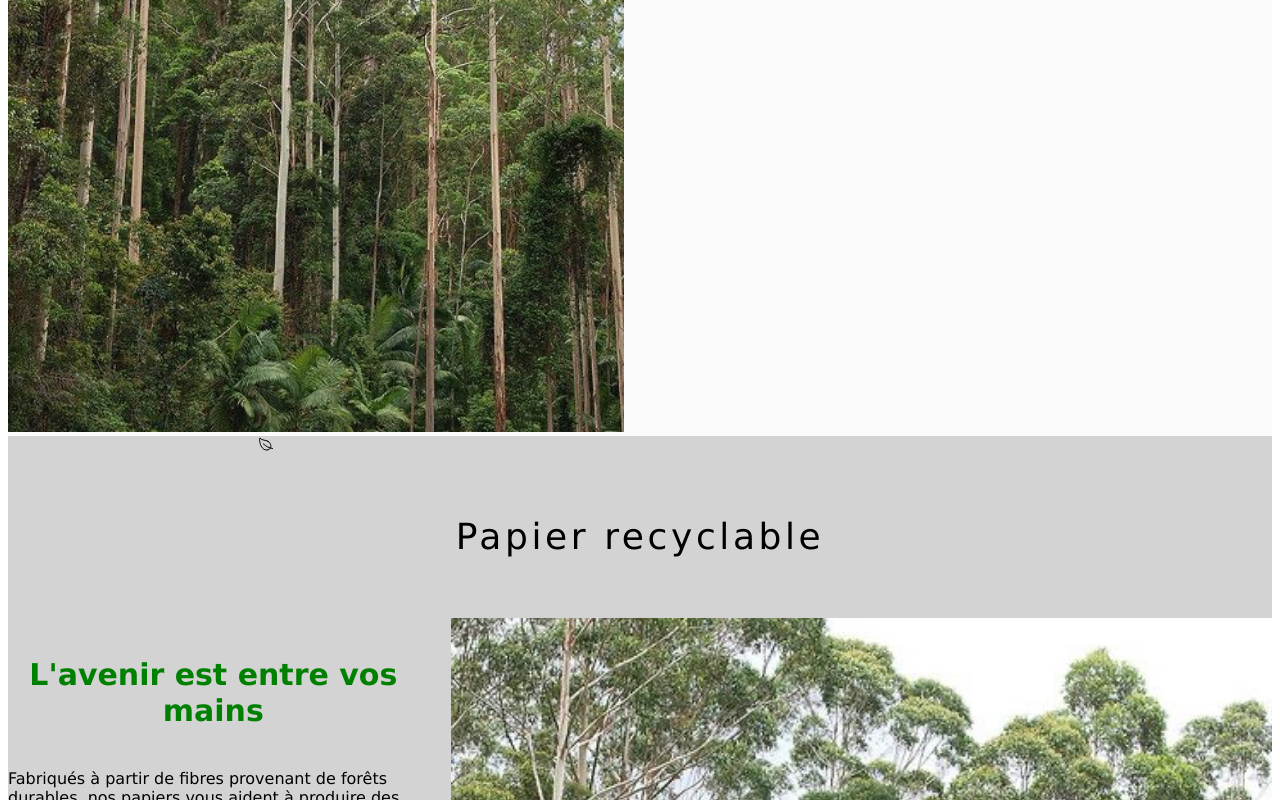
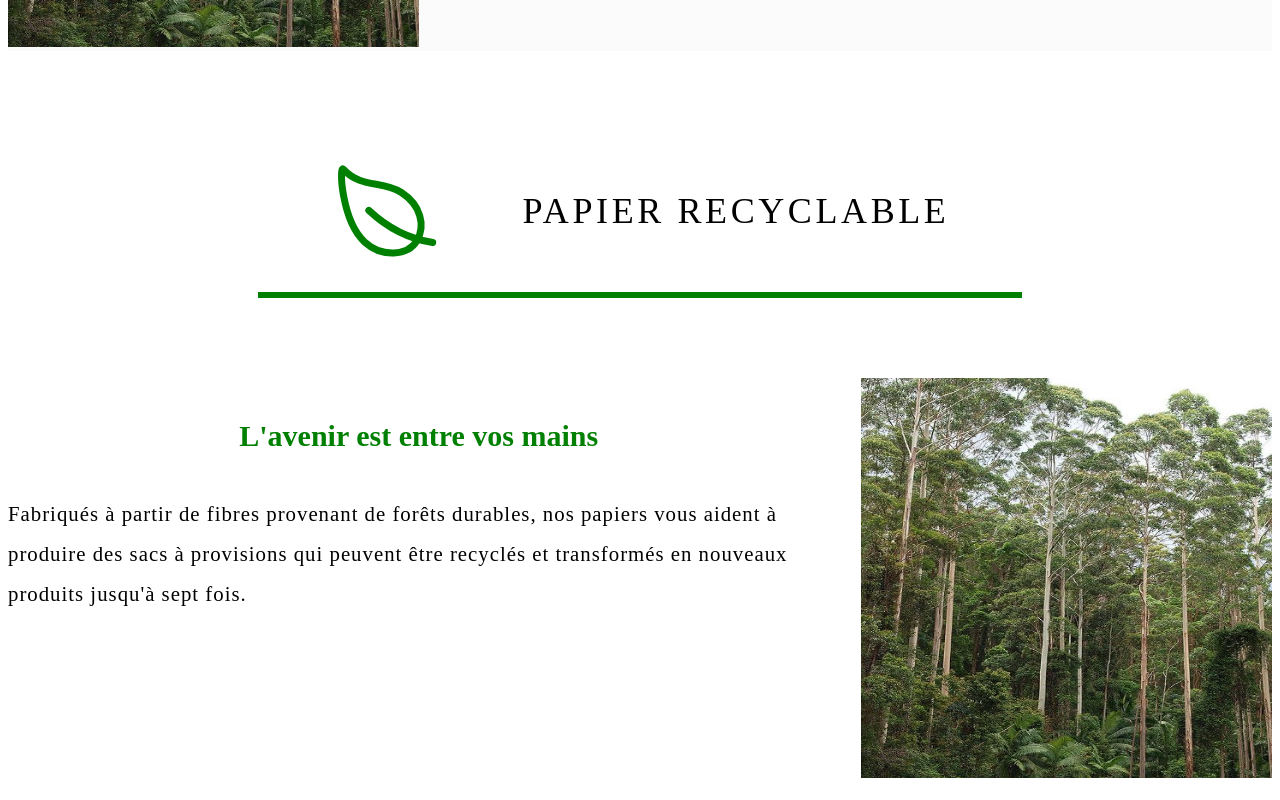
Before and after one commit to OusmaneBadianeFront/ecoteranga, a plain HTML site: page index.html in a window 1280 px wide. Shown: the part 880-1680 px from the top of the page. Drawn offline with nearby package versions, Linux system fonts and the light colour scheme.

Commit message:
first commit

```diff
--- a/css/header.css
+++ b/css/header.css
@@ -80,3 +80,12 @@
 
     color:#fbdf57; ;
 }
+
+
+.sticky{
+    position: fixed;
+    z-index: 999;
+    top: 0;
+    left: 0;
+    height: 5rem;
+}
--- a/css/style.css
+++ b/css/style.css
@@ -1,5 +1,5 @@
 body{
-    font-family: Verdana, Geneva, Tahoma, sans-serif;
+    font-family: 'Trocchi', serif;
 }
 
 /* FIRST SECTION */
@@ -11,12 +11,15 @@ body{
 
 .heading-primary{
     font-size: 2.25rem;
-    font-weight: 300;
+    font-weight: 500;
     line-height: 2.5rem;
     text-align: center;
     letter-spacing: .1em;
     margin-bottom: 3.8rem;
     margin-top: 3.8rem;
+    text-transform: uppercase;
+    padding-left: 2rem ;
+
 }
 
 
@@ -25,6 +28,12 @@ body{
     margin-bottom: 2rem;
     letter-spacing: 1px;
     font-size: 1.5rem;
+}
+
+p{
+    letter-spacing: 1px;
+    font-size: 1.3rem;
+    line-height: 2.5rem;
 }
 
 .heading-fourth{
@@ -40,18 +49,21 @@ text-align: center;
 }
 .grid-1{
     display: grid;
-    grid-template-columns: 1fr 1fr;
+    grid-template-columns: 1fr 2fr;
     gap: 2rem;
 }
 
 .grid-2{
     display: grid;
-    grid-template-columns: 1fr 2fr;
+    grid-template-columns: 2fr 1fr;
     gap: 2rem;
 }
 
 .img-pres{
     width: 100%;
+    align-items:center;
+    height: 25rem;
+
 }
 
 
@@ -110,8 +122,37 @@ text-align: center;
 
 .section{
     margin-bottom: 5rem;
+
 }
 
-#section--2{
-    background-color: lightgray;
+.hero{
+    margin-bottom: 5rem;
 }
+
+
+.icon{
+    height: 7rem;
+    width: 7rem;
+    color: green;
+
+}
+
+.heading-section{
+
+    border-bottom: 6px solid green;
+    align-items: center;
+    display: flex;
+    gap: 3rem;
+    justify-content: center;
+    margin-bottom: 3rem;
+}
+
+.text-Start{
+    color: green;
+    font-size: 5rem;
+    font-weight: 500;
+}
+
+.presentation{
+    margin-top: 5rem;
+}
--- a/index.js
+++ b/index.js
@@ -0,0 +1,47 @@
+// IMPLEMENTING STICKY  A NAVABR
+
+const header = document.querySelector('.header')
+const section1 = document.querySelector('#section--1');
+const sections = document.querySelectorAll('.section');
+
+
+// We will observe the position of our section1
+
+const obs = new IntersectionObserver(function(entries){
+   const ent = entries[0];
+   if(ent.isIntersecting==false){
+    header.classList.add("sticky")
+   }else{
+    header.classList.remove("sticky")
+   }
+},{
+
+    root:null,
+    threshold :0
+})
+obs.observe(section1);
+
+// Reaveling elements Onscroll
+const reaveal=function(entries, observer){
+const [entry]= entries;
+    console.log(entry)
+
+    if(!entry.isIntersecting)return;
+    entry.target.classList.remove('section--hidden')
+    observer.unobserve(target)
+
+}
+
+const obsSection = new IntersectionObserver(reaveal,{
+
+ },{
+
+     root:null,
+     threshold :0.12,
+ })
+
+//  adding the section--hidden to all the sections
+sections.forEach(function(section){
+    obsSection.observe(section);
+    section.classList.add('section--hidden')
+})
```
Also changed, not shown: 1 other file.
